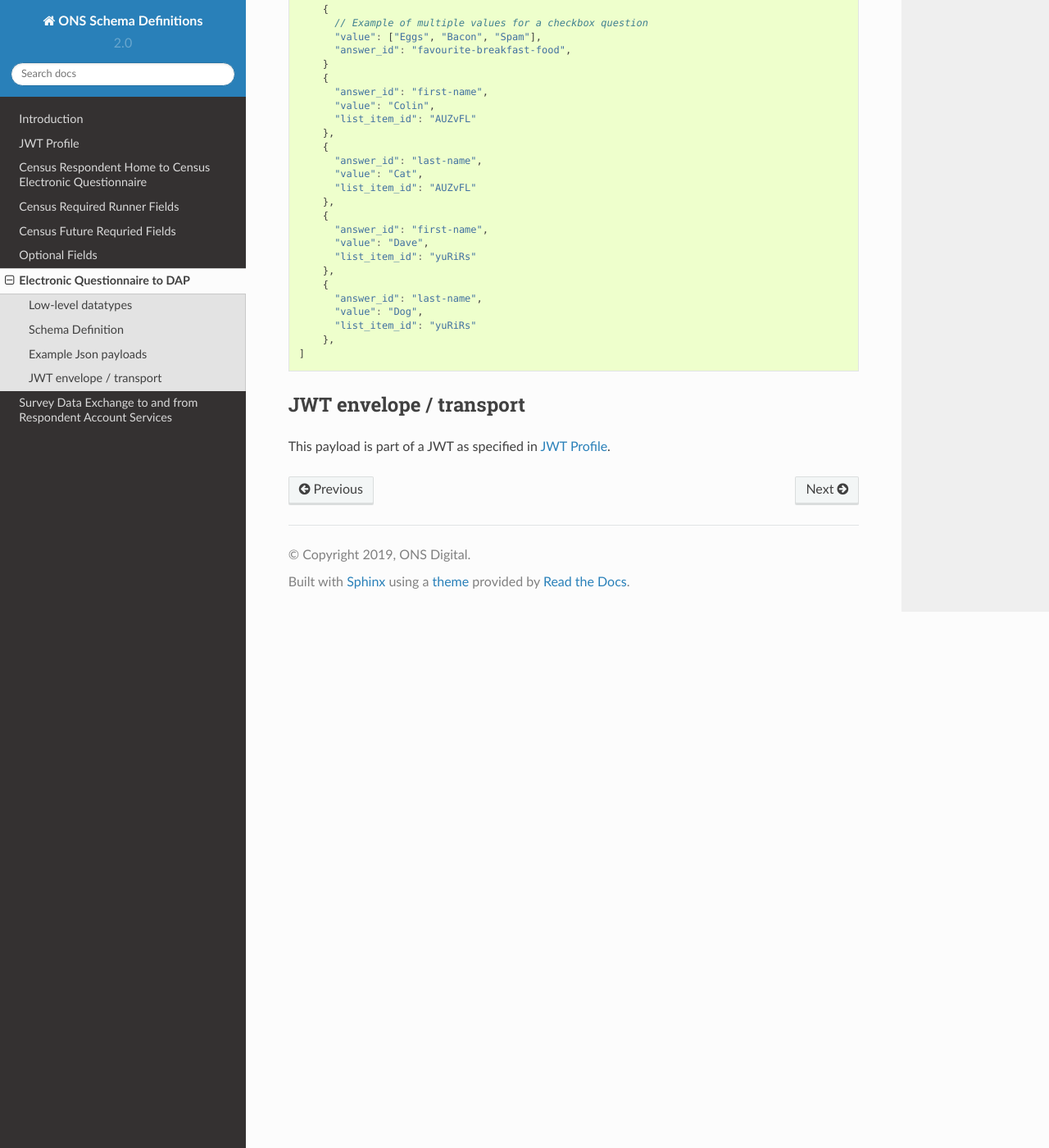
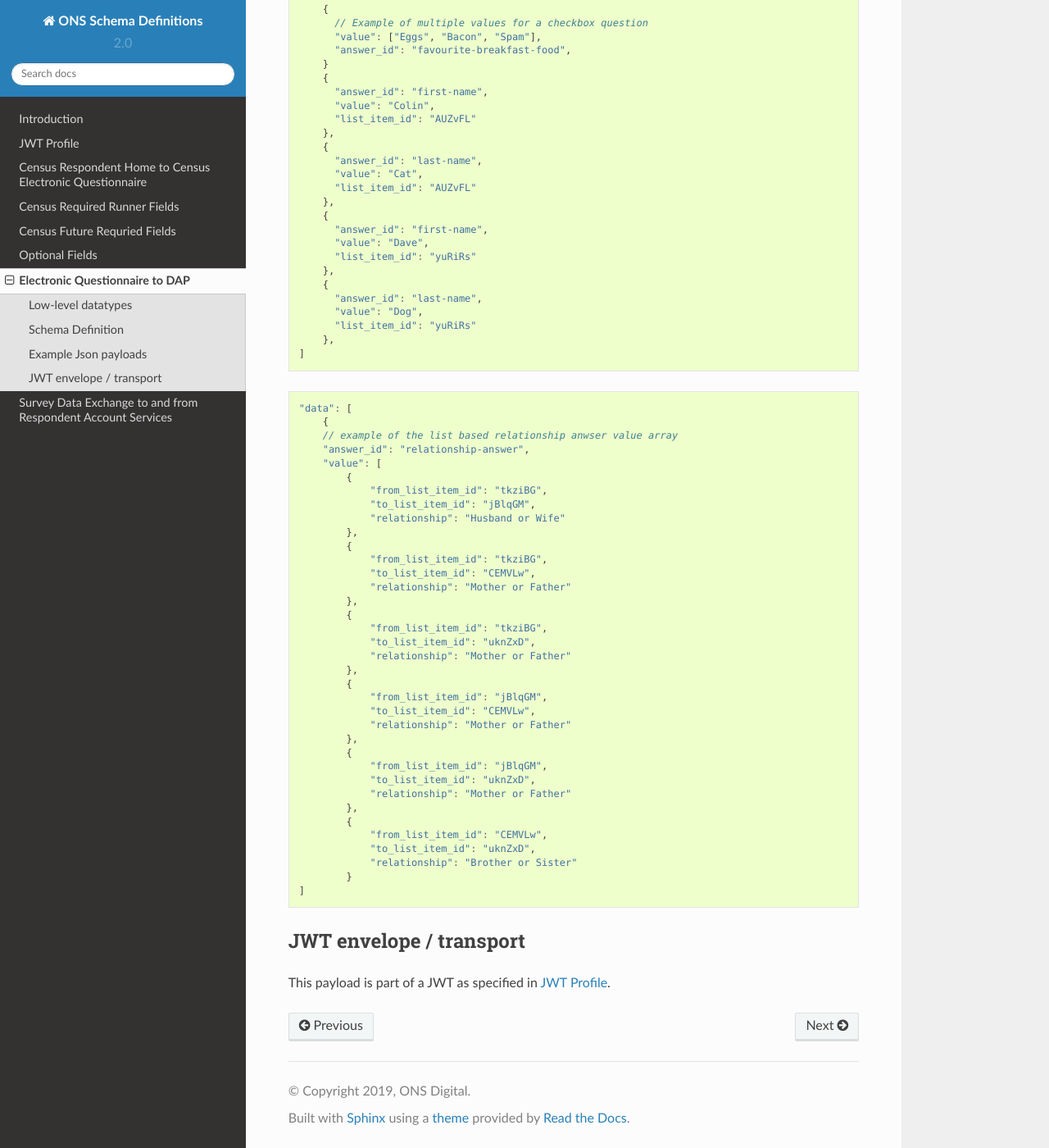
Before and after one commit to ONSdigital/ons-schema-definitions, a Sphinx documentation site: the page built from docs/electronic_questionnaire_to_dap.rst, in a window 1280 px wide and 1400 px high, scrolled down 4326 px. Shown: the whole window at 82% size. Built offline with Sphinx 7.4.7 and the Read the Docs theme 2.0.0, drawn with Linux system fonts in a browser that asks for light colours; some of the changed text lies outside the part shown.

Commit message:
Adding relationship anser example

```diff
--- a/docs/electronic_questionnaire_to_dap.rst
+++ b/docs/electronic_questionnaire_to_dap.rst
@@ -85,7 +85,7 @@ Schema Definition
 
         **data object**
 
-        - ``value``: the answer given in the questionnaire for the answer.
+        - ``value``: the value of the answer(s) provided for the answer_id
         - ``answer_id``: the identifier of the answer.
         - ``list_item_id``: [optional] the ID of the list item the answer was provided for (if answering in the context of a list item)
 
@@ -179,6 +179,45 @@ Example Json payloads
         },
     ]
 
+.. code-block:: javascript
+
+    "data": [
+        {
+        // example of the list based relationship anwser value array
+        "answer_id": "relationship-answer",
+        "value": [
+            {
+                "from_list_item_id": "tkziBG",
+                "to_list_item_id": "jBlqGM",
+                "relationship": "Husband or Wife"
+            },
+            {
+                "from_list_item_id": "tkziBG",
+                "to_list_item_id": "CEMVLw",
+                "relationship": "Mother or Father"
+            },
+            {
+                "from_list_item_id": "tkziBG",
+                "to_list_item_id": "uknZxD",
+                "relationship": "Mother or Father"
+            },
+            {
+                "from_list_item_id": "jBlqGM",
+                "to_list_item_id": "CEMVLw",
+                "relationship": "Mother or Father"
+            },
+            {
+                "from_list_item_id": "jBlqGM",
+                "to_list_item_id": "uknZxD",
+                "relationship": "Mother or Father"
+            },
+            {
+                "from_list_item_id": "CEMVLw",
+                "to_list_item_id": "uknZxD",
+                "relationship": "Brother or Sister"
+            }
+    ]
+
 JWT envelope / transport
 ========================
 This payload is part of a JWT as specified in :doc:`jwt_profile`.
```
